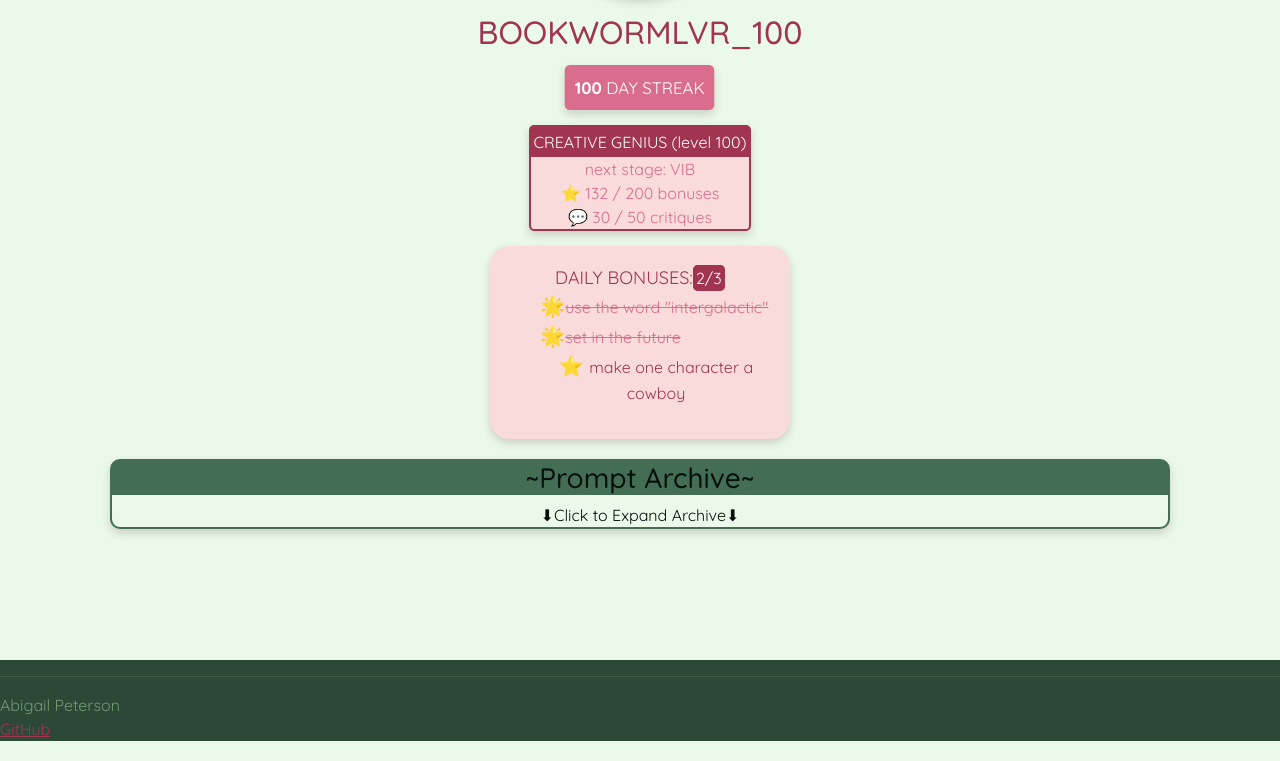
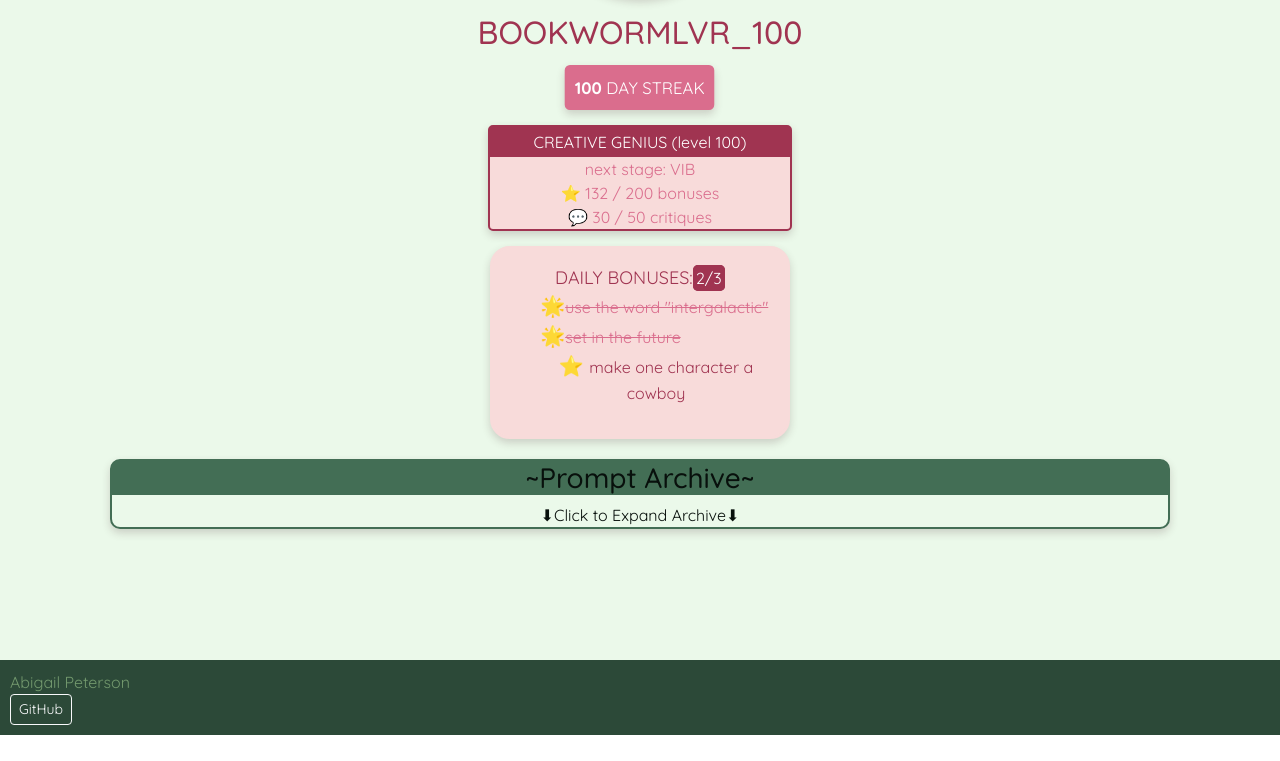
Before and after one commit to abbiesue/Bookworms, a React (Vite) app: page /profile in a window 1280 px wide. Shown: the part 384-1145 px from the top of the page. After the commit the page ends 1119 px from the top, so only its background shows below. Built offline with nearby package versions, Linux system fonts and the light colour scheme.

Commit message:
Corrected the footer to look more aesthetic nd add github button

```diff
--- a/src/app.css
+++ b/src/app.css
@@ -124,6 +124,11 @@ a:hover {
     color: var(--medium-pink);
 }
 
+footer {
+    padding: 10px;
+    margin-bottom: 0;
+}
+
 .wavy {
     background: linear-gradient(
         90deg,
--- a/src/app.jsx
+++ b/src/app.jsx
@@ -20,11 +20,11 @@ export default function App() {
                 </h1>
                 <nav>
                     <menu>
-                    <div className="navButtonContainer"><NavLink className="navButton" to= "">Home</NavLink></div>
-                    <div className="navButtonContainer"><NavLink className="navButton" to="/prompt">Prompt</NavLink></div>
-                    <div className="navButtonContainer"><NavLink className="navButton" to= "/feed">Response Feed</NavLink></div>
-                    <div className="navButtonContainer"><NavLink className="navButton" to= "/profile">Profile</NavLink></div>
-                    <div className="navButtonContainer"><NavLink className="navButton" to= "/about">About</NavLink></div>
+                      <div className="navButtonContainer"><NavLink className="navButton" to= "">Home</NavLink></div>
+                      <div className="navButtonContainer"><NavLink className="navButton" to="/prompt">Prompt</NavLink></div>
+                      <div className="navButtonContainer"><NavLink className="navButton" to= "/feed">Response Feed</NavLink></div>
+                      <div className="navButtonContainer"><NavLink className="navButton" to= "/profile">Profile</NavLink></div>
+                      <div className="navButtonContainer"><NavLink className="navButton" to= "/about">About</NavLink></div>
                     </menu>
                 </nav>
             </header>
@@ -39,10 +39,15 @@ export default function App() {
             </Routes>
 
             <footer>
-            <hr />
-            <span className="text-reset">Abigail Peterson</span>
-            <br />
-            <a href="https://github.com/abbiesue/Bookworms">GitHub</a>
+              <div className="text-reset">Abigail Peterson</div>
+              <a
+                className="btn btn-outline-light btn-sm"
+                href="https://github.com/abbiesue/Bookworms"
+                target="_blank"
+                rel="noopener noreferrer"
+              >
+                GitHub
+              </a>
             </footer>
         </div>
     </BrowserRouter>
--- a/src/profile/profile.css
+++ b/src/profile/profile.css
@@ -67,7 +67,7 @@
         border: var(--dark-pink) solid;
         background-color: var(--dark-pink);
         color: white;
-        width: 300px"
+        width: 300px;
     }
 
     .dailyBonuses {
```
